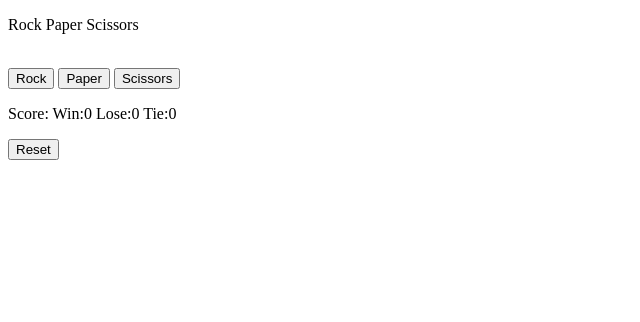
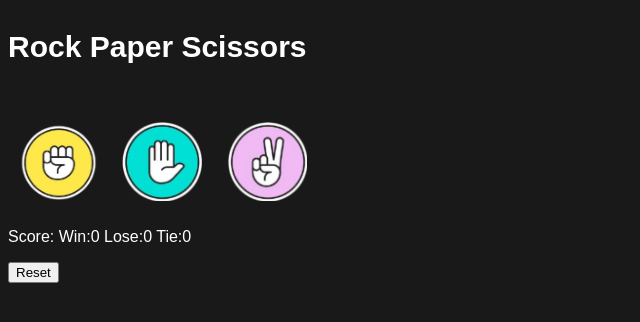
Before and after one commit to ShahriarAlamAyan/RPS-JS, a plain HTML site: page index.html in a window 1280 px wide. Shown: the whole page, without its empty margins (0-640 px from the left). Drawn offline with Linux system fonts and the light colour scheme.

Commit message:
Emoji Button Update

```diff
--- a/index.html
+++ b/index.html
@@ -4,19 +4,22 @@
     <meta charset="UTF-8">
     <meta name="viewport" content="width=device-width, initial-scale=1.0">
     <title>Rock Paper Scissors</title>
+    <link rel="stylesheet" href="style.css">
 </head>
 <body>
-    <p>Rock Paper Scissors</p> <br>
+    <p class="title">Rock Paper Scissors</p> <br>
 
-    <button onclick="
-    playGame('Rock')
-    ">Rock</button>
-    <button onclick="
-    playGame('Paper')
-    ">Paper</button>
-    <button onclick="
-    playGame('Scissors')
-    ">Scissors</button>
+    <button onclick="playGame('Rock')" class="move-button">
+        <img src="img/RPS rock.png" class="move-icon">
+    </button>
+
+    <button onclick="playGame('Paper')" class="move-button">
+        <img src="img/RPS paper.png" class="move-icon">
+    </button>
+
+    <button onclick="playGame('Scissors')" class="move-button">
+        <img src="img/RPS scissor.png" class="move-icon">
+    </button>
 
     <p class="js-result"></p>
     <p class="js-moves"></p>
--- /dev/null
+++ b/style.css
@@ -0,0 +1,23 @@
+body{
+    background-color: rgb(25, 25, 25);
+    color: white;
+    font-family: Arial, Helvetica, sans-serif;
+
+}
+
+.title{
+    font-size: 30px;
+    font-weight: bold;
+}
+
+.move-icon{
+    height: 80px;
+}
+
+.move-button{
+    background-color: transparent;
+    border: none;
+    width: 100px;
+    height: 100px;
+    cursor: pointer;
+}
```
Also changed, not shown: img/RPS paper.png (added), img/RPS rock.png (added), img/RPS scissor.png (added).
